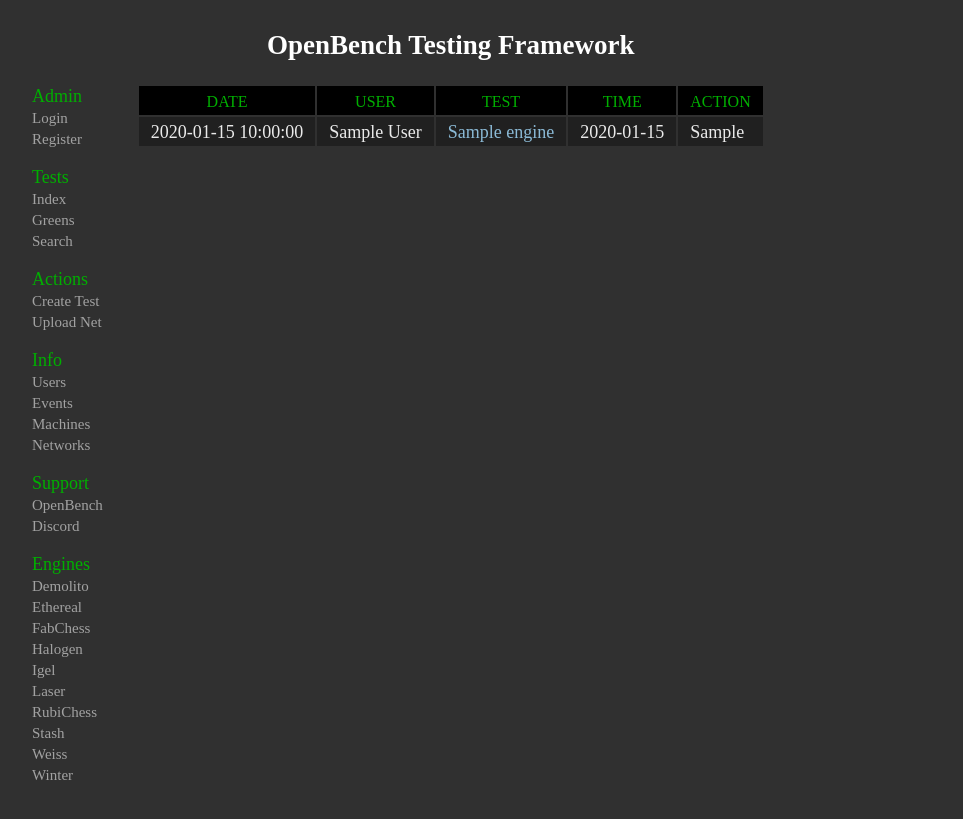
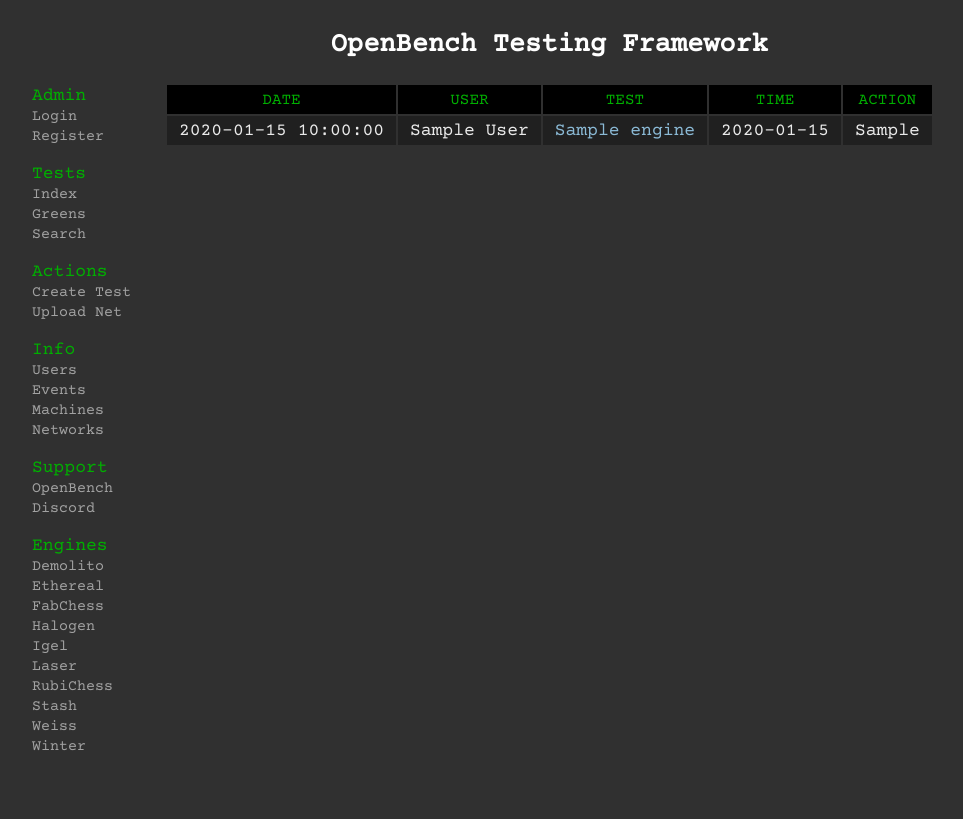
Before and after one commit to AndyGrant/OpenBench, a Django app: page /events/ in a window 1280 px wide. Shown: the whole page, without its empty margins (10-973 px from the left). After the commit the page ends 751 px from the top, so only its background shows below. Run offline with Django 3.2, Linux system fonts and the light colour scheme; tables that the repository leaves empty hold one stand-in row (values such as "Sample post").

Commit message:
Inlcude fonts from google

```diff
--- a/Templates/OpenBench/base.html
+++ b/Templates/OpenBench/base.html
@@ -9,6 +9,8 @@
         <link rel="icon" type="image/svg+xml" href="{% static 'logo.svg' %}">
         <link href='https://cdnjs.cloudflare.com/ajax/libs/font-awesome/5.15.1/css/all.min.css ' rel='stylesheet'>
         <link href="https://fonts.googleapis.com/css2?family=Montserrat:ital,wght@0,200;0,400;1,100&amp;display=swap" rel="stylesheet">
+        <link rel="preconnect" href="https://fonts.gstatic.com">
+        <link href="https://fonts.googleapis.com/css2?family=Courier+Prime&display=swap" rel="stylesheet">
 
         <title>OpenBench</title>
         <script>
```
